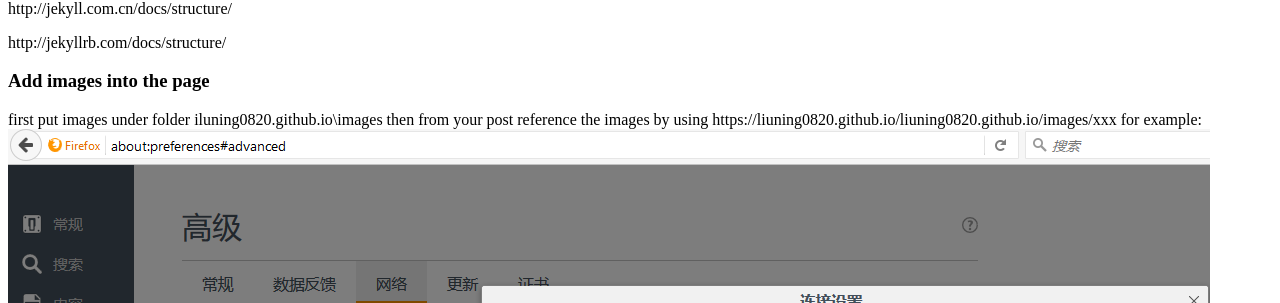
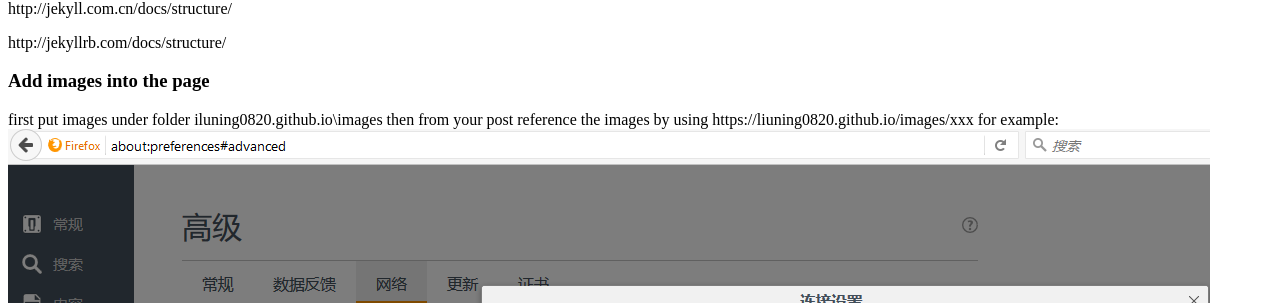
Before and after one commit to liuning0820/liuning0820.github.io, a Jekyll site: the page built from _posts/2017-07-07-set-github-pages-as-blog.md, in a window 1280 px wide. Shown: the part 357-660 px from the top of the page. Built offline with Jekyll 4.4.1, drawn with Linux system fonts in a browser that asks for light colours.

Commit message:
update the baseurl.

```diff
--- a/_config.yml
+++ b/_config.yml
@@ -8,7 +8,7 @@
 # Site Settings
 encoding                 : utf-8
 url                      : "https://liuning0820.github.io" # the base hostname & protocol for your site e.g. "https://mmistakes.github.io"
-baseurl                  : /liuning0820.github.io # the subpath of your site, e.g. "/blog"
+baseurl                  : "" # the subpath of your site, e.g. "/blog"
 email                    : liuning0820@outlook.com
 theme                    : jekyll-theme-slate
 search                   : true # true, false (default), enables basic site search powered by Lunr
```
Also changed, not shown: .travis.yml.
